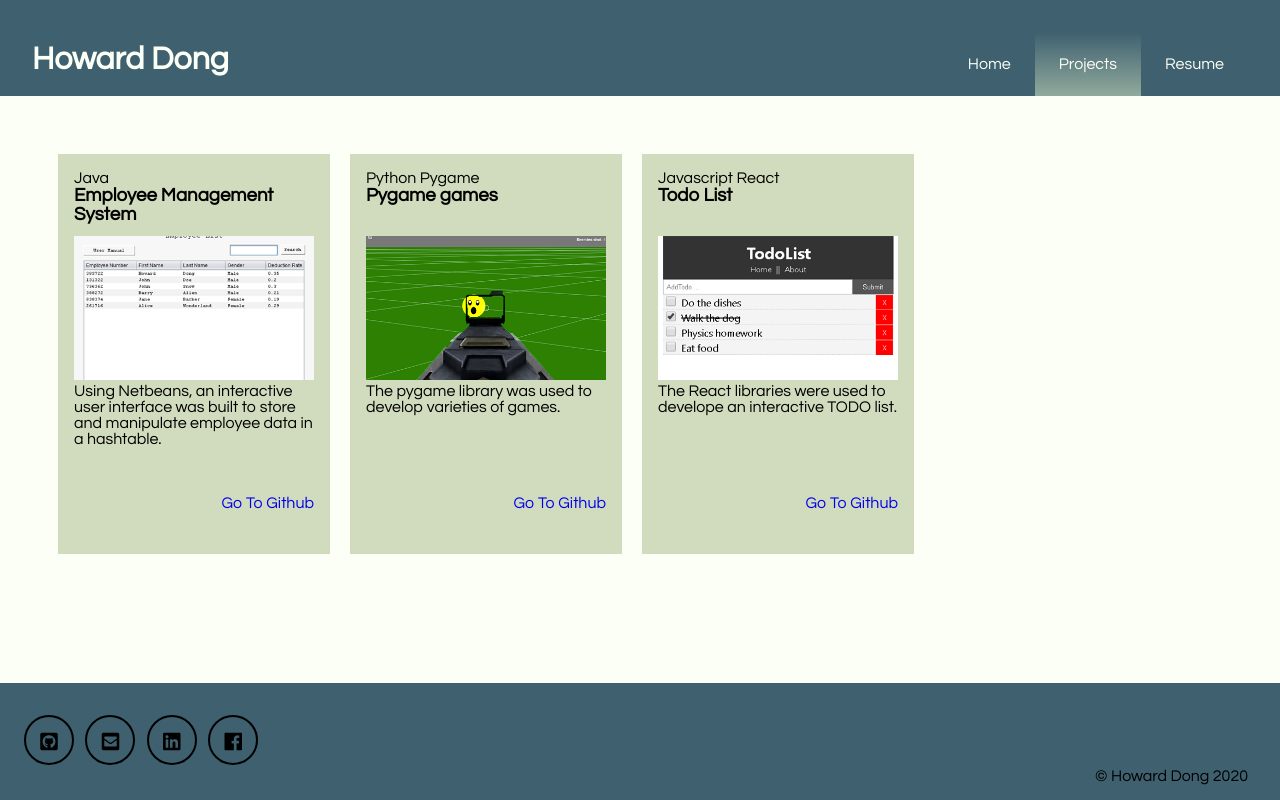
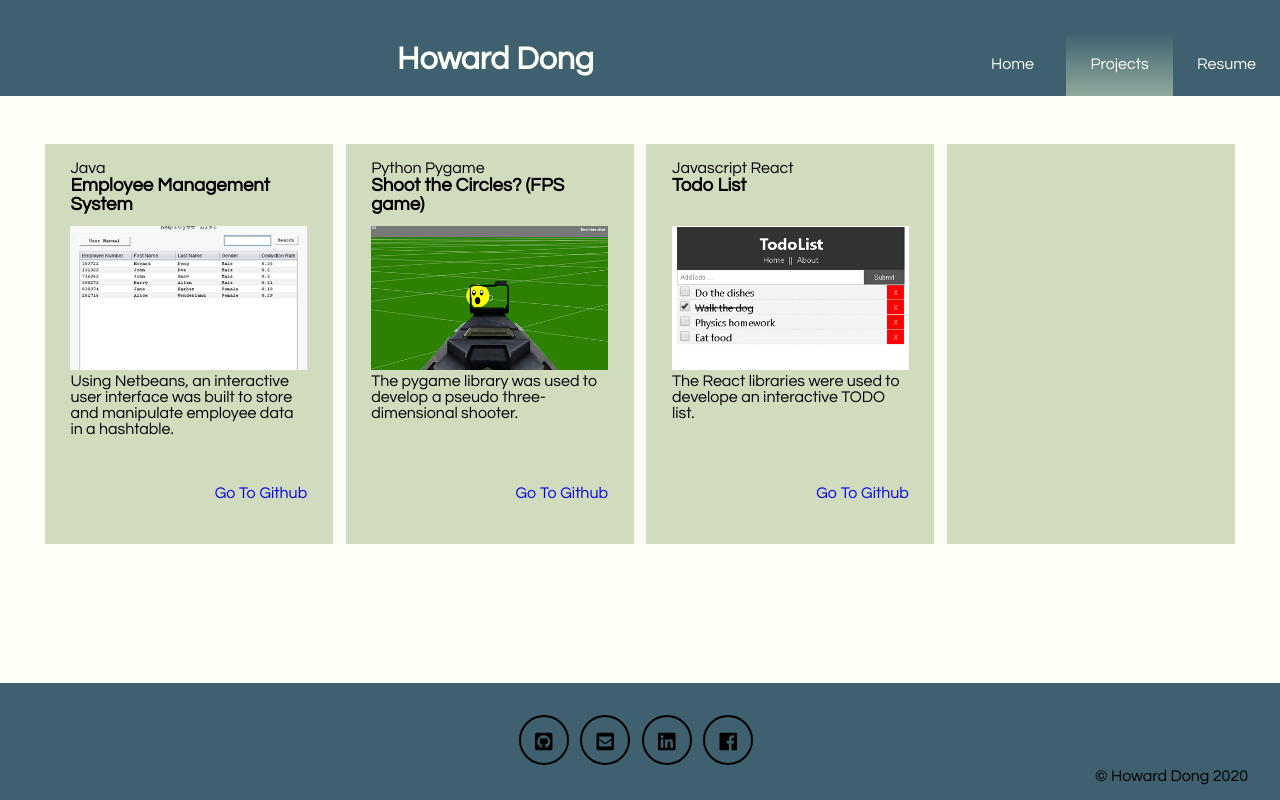
Before and after one commit to howard-dong/howard-dong.github.io, a plain HTML site: page projects.html in a window 1280 px wide. Drawn offline with Linux system fonts and the light colour scheme.

Commit message:
Button implementation

```diff
--- /dev/null
+++ b/Styles/index.css
@@ -0,0 +1,10 @@
+.content {
+  padding: 3em;
+}
+
+@media screen and (min-width: 640px) {
+  .main {
+    display: grid;
+    grid-template-columns: 1fr 10fr 1fr;
+  }
+}
--- a/Styles/projects.css
+++ b/Styles/projects.css
@@ -1,16 +1,19 @@
+.main {
+  padding: 2em 3vw 2em 3vw;
+}
+
 .cards li {
-  margin: 10px;
-  padding: 1em;
+  margin: 1em auto 1em auto;
+  padding: 1em 2vw 1em 2vw;
   background: #d1dbbd;
   display: block;
   text-decoration: none;
-  width: 17em;
+  width: 18em;
   height: 25em;
-  float: left;
-  transition: 0.2s linear;
 }
 
 .cards li:hover {
+  transition: 0.2s linear;
   background-color: #abc2b6;
   box-shadow: 0px 0px 5px 0 rgba(0, 0, 0, 0.6);
 }
@@ -34,3 +37,24 @@
   text-align: right;
   float: right;
 }
+
+@media screen and (min-width: 40em) {
+  .cards {
+    display: grid;
+    grid-template-columns: 1fr 1fr;
+  }
+}
+
+@media screen and (min-width: 60em) {
+  .cards {
+    display: grid;
+    grid-template-columns: 1fr 1fr 1fr;
+  }
+}
+
+@media screen and (min-width: 80em) {
+  .cards {
+    display: grid;
+    grid-template-columns: 1fr 1fr 1fr 1fr;
+  }
+}
--- a/Styles/style.css
+++ b/Styles/style.css
@@ -2,6 +2,10 @@
   box-sizing: border-box;
   margin: 0;
   padding: 0;
+}
+
+::-webkit-scrollbar {
+  width: 0px;
 }
 
 body {
@@ -14,14 +18,18 @@ body {
   height: 100%;
 }
 
+p a {
+  text-decoration: none;
+}
+
 .wrapper {
+  display: grid;
   grid-template-rows: auto 1fr auto;
   grid-template-columns: 1fr auto;
   grid-template-areas:
     "header nav"
     "main main"
     "footer footer";
-  display: grid;
   padding-top: 2em;
   background-color: #3e606f;
   min-height: 100%;
@@ -38,19 +46,22 @@ body {
 
 .header h1 {
   color: #fcfff5;
+  text-align: center;
 }
 
 .nav {
   grid-area: nav;
-  padding-right: 2em;
-  padding-left: 2em;
+}
+
+.nav ul {
+  display: grid;
+  grid-template-columns: 1fr 1fr 1fr;
 }
 
 .nav ul li {
+  text-align: center;
+  display: block;
   text-decoration: none;
-  display: block;
-  margin: 0;
-  float: left;
 }
 
 .nav.selected {
@@ -66,7 +77,7 @@ body {
   color: #fcfff5;
   background-color: transparent;
   cursor: pointer;
-  float: left;
+  /* float: left; */
   transition: background-color 0.5s ease-out;
 }
 
@@ -98,12 +109,15 @@ body {
 .main {
   grid-area: main;
   background-color: #fcfff5;
-  padding: 3em;
 }
 
 .footer {
   grid-area: footer;
   padding: 2em 2em 1em 1em;
+}
+
+.footer ul {
+  text-align: center;
 }
 
 .footer ul li {
@@ -130,20 +144,21 @@ body {
   margin-left: 0.5em;
   overflow: hidden;
   position: relative;
-  transition: 0.2s linear;
 }
 
 .btn i {
   line-height: 50px;
   font-size: 20px;
-  transition: 0.2s linear;
 }
 
 .btn.footer:hover {
   color: #fcfff5;
+  transition: 0.2s linear;
 }
 
 .btn:hover i {
+  transition: 0.2s linear;
+
   transform: scale(1.3);
   color: #fcfff5;
 }
--- a/projects.html
+++ b/projects.html
@@ -24,7 +24,7 @@
         <ul>
           <li><a class="btn nav" href="index.html">Home</a></li>
           <li><a class="btn nav selected">Projects</a></li>
-          <li><a class="btn nav">Resume</a></li>
+          <li><a class="btn nav" href="resume.pdf" target="_blank">Resume</a></li>
         </ul>
         <div class="bars">
           <div class="bar"></div>
@@ -34,6 +34,7 @@
       </div>
       <!--Content-->
       <div class="main">
+        <div></div>
         <ul class="cards">
           <li>
             <p>Java</p>
@@ -44,20 +45,20 @@
                 Using Netbeans, an interactive user interface was built to store and manipulate employee data in a hashtable.
               </p>
             </div>
-            <a href="#">
+            <a href="https://github.com/howard-dong/employee-management-system">
               Go To Github
             </a>
           </li>
           <li>
             <p>Python Pygame</p>
-            <h3>Pygame games</h3>
+            <h3>Shoot the Circles? (FPS game)</h3>
             <img src="Images/projects pygame fps .png" alt="pygame fps">
             <div class="desc">
               <p>
-                The pygame library was used to develop varieties of games.
+                The pygame library was used to develop a pseudo three-dimensional shooter.
               </p>
             </div>
-            <a href="#">
+            <a href="https://github.com/howard-dong/pygame/tree/master/FPS%20game">
               Go To Github
             </a>
           </li>
@@ -74,21 +75,23 @@
               Go To Github
             </a>
           </li>
+          <li></li>
         </ul>
+        <div></div>
       </div>
       <!--Footer-->
       <footer class="footer">
         <ul>
-          <li><a class="btn footer" href="#">
+          <li><a class="btn footer" href="https://github.com/howard-dong" target="_blank">
             <i class="fab fa-github-square"></i>
           </a></li>
-          <li><a class="btn footer" href="#">
+          <li><a class="btn footer" href="mailto:howard.dong18@gmail.com" target="_blank">
             <i class="fas fa-envelope-square"></i>
           </a></li>
-          <li><a class="btn footer" href="#">
+          <li><a class="btn footer" href="www.linkedin.com/in/howard-dong" target="_blank">
             <i class="fab fa-linkedin"></i>
           </a></li>
-          <li><a class="btn footer" href="#">
+          <li><a class="btn footer" href="https://www.facebook.com/howydong" target="_blank">
             <i class="fab fa-facebook"></i>
           </a></li>
         </ul>
```
Also changed, not shown: index.html (+23 -11 lines), 1 other file.
